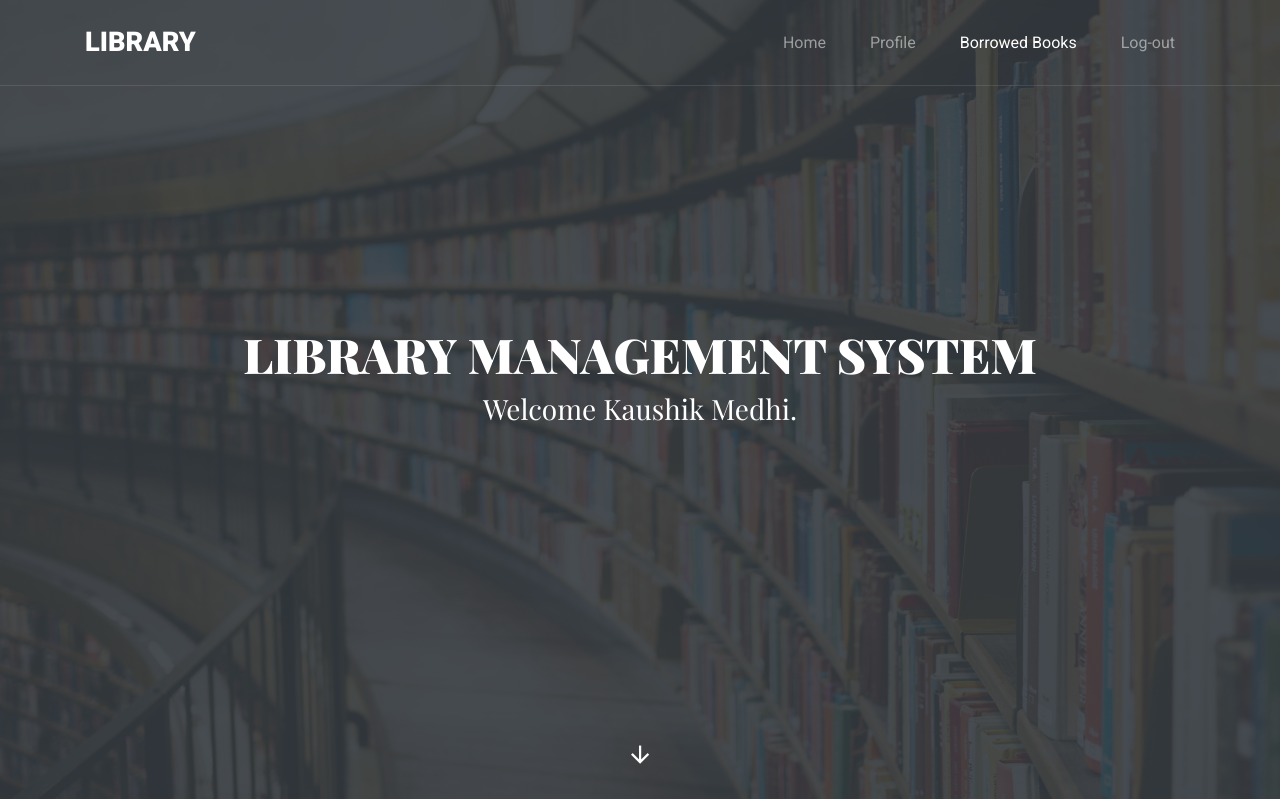
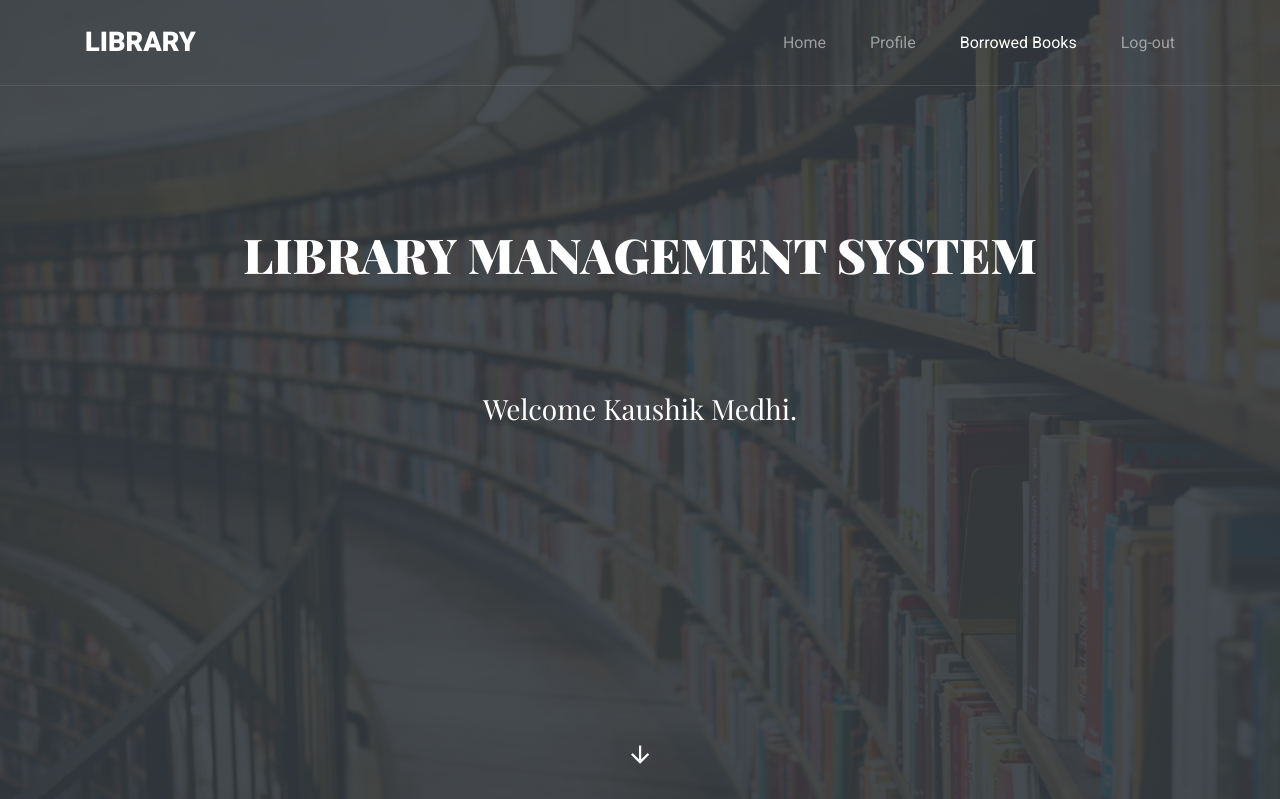
Before and after one commit to kaushikmedhi/library, a PHP site: page /student/studentpanel.php in a window 1280 px wide; the page is wider, and only the part inside the window is pictured. Shown: the top 799 px of that part. Run offline with PHP 8.4, Linux system fonts and the light colour scheme; a user stored in the database is signed in; data comes from the database, SQL or seed files in the repository; some libraries are stand-ins or nearby versions; some web fonts are replaced.

Commit message:
Update studentpanel.php

```diff
--- a/library/student/studentpanel.php
+++ b/library/student/studentpanel.php
@@ -117,7 +117,7 @@ $ss_id = $row1["s_id"];
                 <div class="row align-items-center justify-content-center">
                     <div class="col text-center">
                         <h1>LIBRARY MANAGEMENT SYSTEM</h1>
-                        <h3 style="color: white;" class="mb-5">Welcome <?php echo $s_name ?>.</h3>
+                        <h3 style="color: white; padding:100px;" class="mb-5">Welcome <?php echo $s_name ?>.</h3>
 
                     </div>
                 </div>
```
